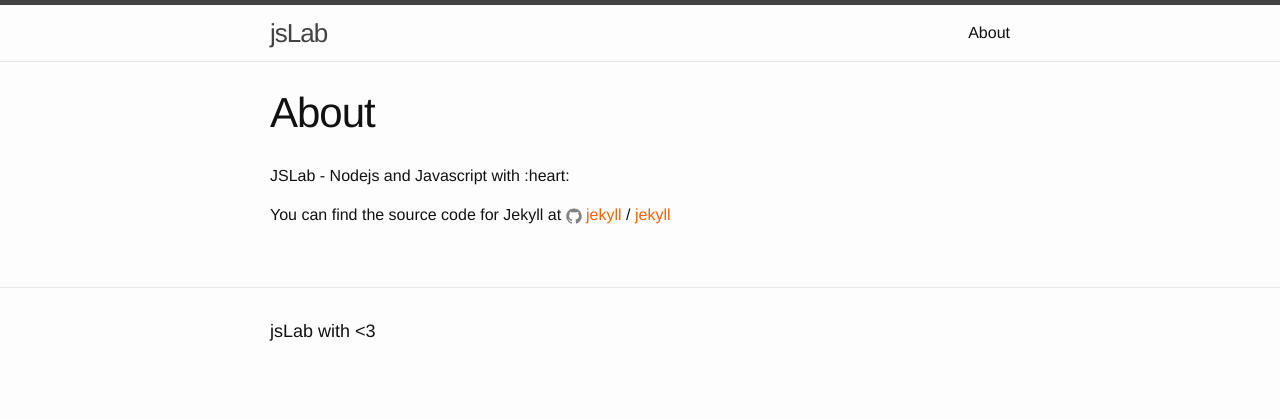
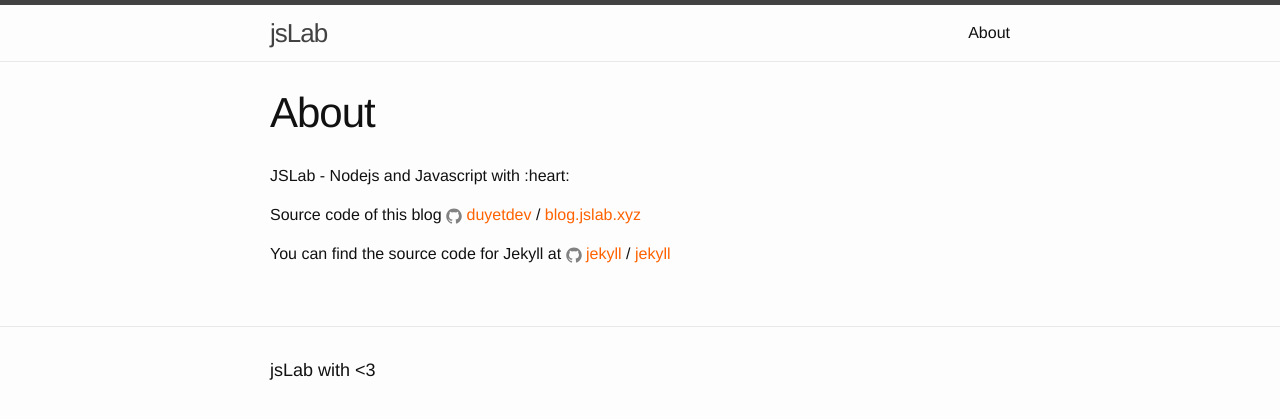
Before and after one commit to duyet/blog.jslab.xyz, a Jekyll site: the page built from about.md, in a window 1280 px wide. Shown: the top 419 px of the page. Built offline with Jekyll 4.4.1, drawn with Linux system fonts in a browser that asks for light colours.

Commit message:
Update about

```diff
--- a/about.md
+++ b/about.md
@@ -6,6 +6,9 @@ permalink: /about/
 
 JSLab - Nodejs and Javascript with :heart:
 
+Source code of this blog {% include icon-github.html username="duyetdev" %} /
+[blog.jslab.xyz](https://github.com/duyetdev/blog.jslab.xyz)
+
 You can find the source code for Jekyll at
 {% include icon-github.html username="jekyll" %} /
 [jekyll](https://github.com/jekyll/jekyll)
```
